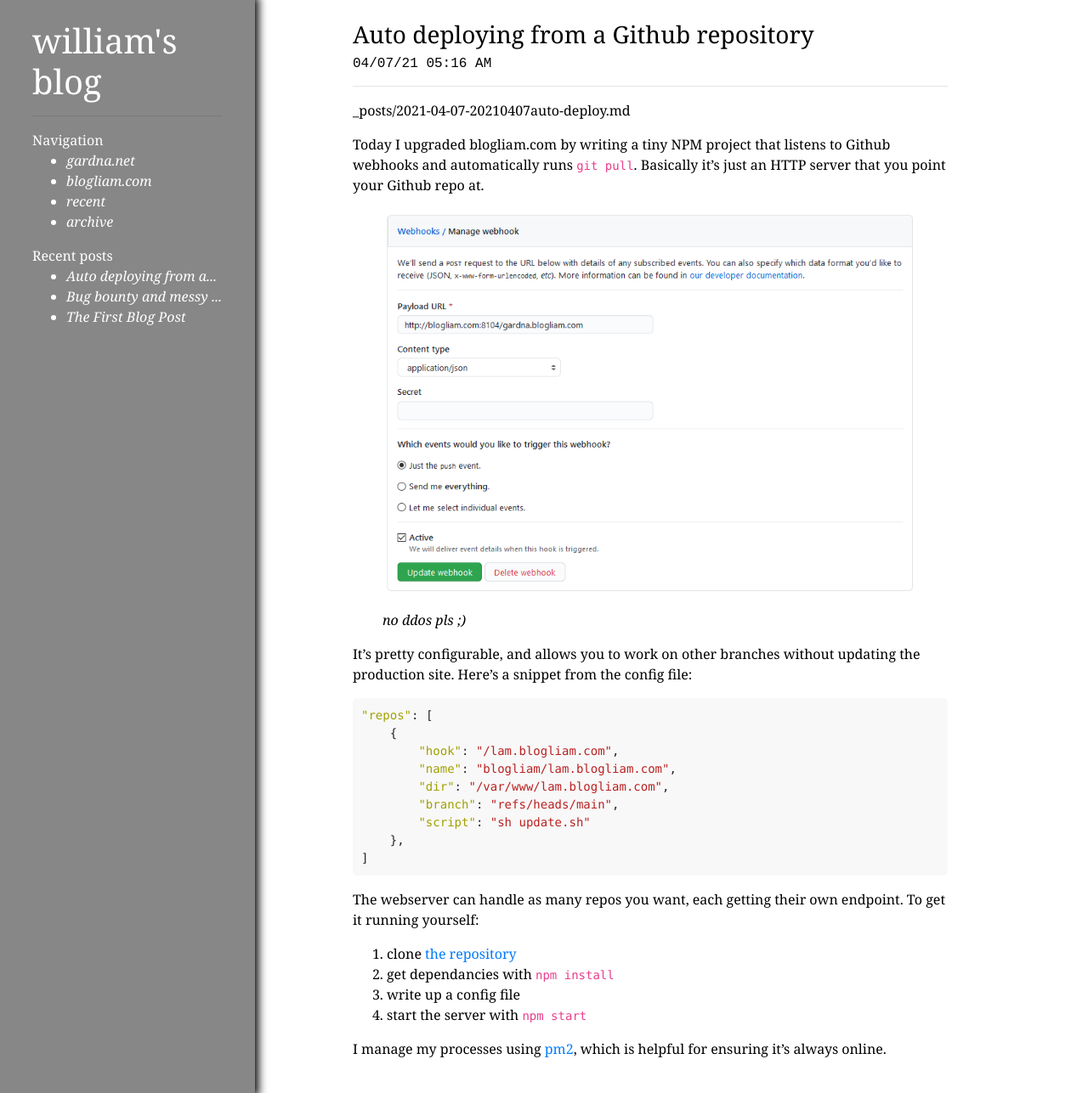
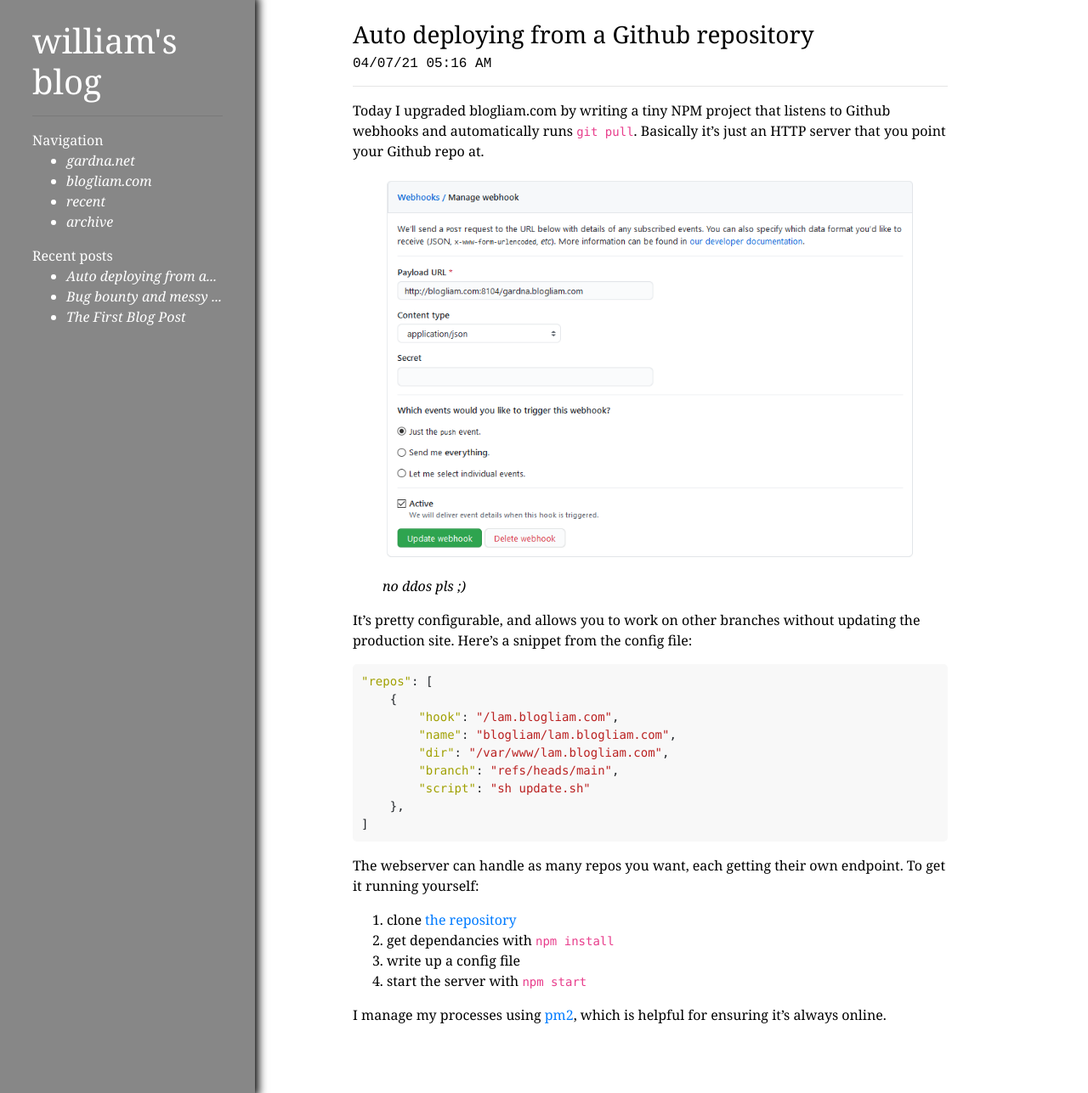
Before and after one commit to blogliam/gardna.blogliam.com, a Jekyll site: the page built from _posts/2021-04-06-auto-deploy.md, in a window 1280 px wide and 1287 px high. Shown: the whole window at 85% size. Built offline with Jekyll 4.4.1, drawn with Linux system fonts in a browser that asks for light colours.

Commit message:
removed debug info

```diff
--- a/_posts/2021-04-06-auto-deploy.md
+++ b/_posts/2021-04-06-auto-deploy.md
@@ -3,13 +3,6 @@
 title: Auto deploying from a Github repository
 date: 2021-04-06 22:16:00 -07:00
 ---
-{% assign filename = page.url %}
-{% for item in page.categories %}
-    {% capture remove %}{{ item }}/{% endcapture %}
-    {% capture filename %}{{ filename | remove:remove }}{% endcapture %}
-{% endfor %}
-{% capture filename %}{% unless filename == '/en/' or filename == '/index.html' %}_posts/{% endunless %}{% if page.categories contains 'en' %}en/{% endif %}{{ page.date | date: "%Y-%m-%d-" }}{% if filename == '/en/' %}index_{% endif %}{{ filename | remove:'/' | remove_first:'.html' }}{% unless filename == '/en/' or filename == '/index.html' %}.md{% else %}.html{% endunless %}{% endcapture %}
-{{ filename }}
 
 Today I upgraded blogliam.com by writing a tiny NPM project that listens to Github webhooks and automatically runs `git pull`. Basically it's just an HTTP server that you point your Github repo at.
 
```
